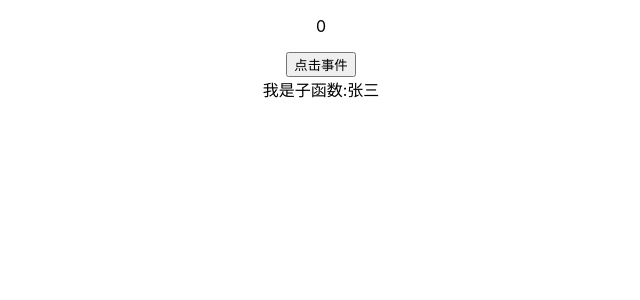
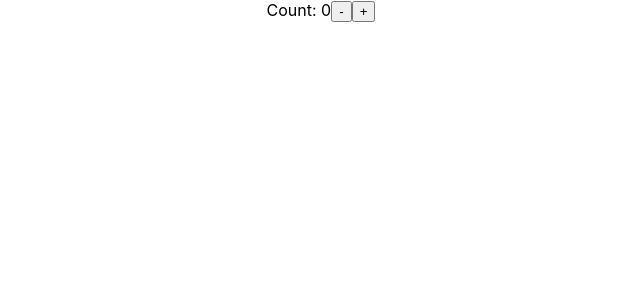
Before and after one commit to pgl-g/loadsh-pgl, a React (Create React App) app in the folder src/loadsh_/react-demo/: page / in a window 1280 px wide. Shown: the top 300 px of the page, without its empty margins (319-959 px from the left). Built offline with nearby package versions, Linux system fonts and the light colour scheme.

Commit message:
feat: useReducer使用

```diff
--- a/src/loadsh_/react-demo/src/App.js
+++ b/src/loadsh_/react-demo/src/App.js
@@ -1,12 +1,13 @@
 import './App.css';
 
 // import _UseEffect from './pages/_useEffect';
-import _UseCallback from './pages/_useCallback';
+// import _UseCallback from './pages/_useCallback';
+import _UseReducer from './pages/_useReducer';
 
 function App() {
   return (
     <div className="App">
-      <_UseCallback />
+      <_UseReducer />
     </div>
   );
 }
--- /dev/null
+++ b/src/loadsh_/react-demo/src/pages/_useReducer/index.js
@@ -0,0 +1,31 @@
+import React, {useReducer} from 'react';
+
+
+
+const initialState = {count: 0};
+
+function reducer(state, action) {
+  switch (action.type) {
+    case 'increment':
+      return {count: state.count + 1};
+    case 'decrement':
+      return {count: state.count - 1};
+    default:
+      throw new Error();
+  }
+}
+
+const _UseReducer = () => {
+  const [state, dispatch] = useReducer(reducer, initialState);
+
+  return (
+    <>
+      Count: {state.count}
+      <button onClick={() => dispatch({type: 'decrement'})}>-</button>
+      <button onClick={() => dispatch({type: 'increment'})}>+</button>
+    </>
+  )
+}
+
+
+export default _UseReducer;
```
